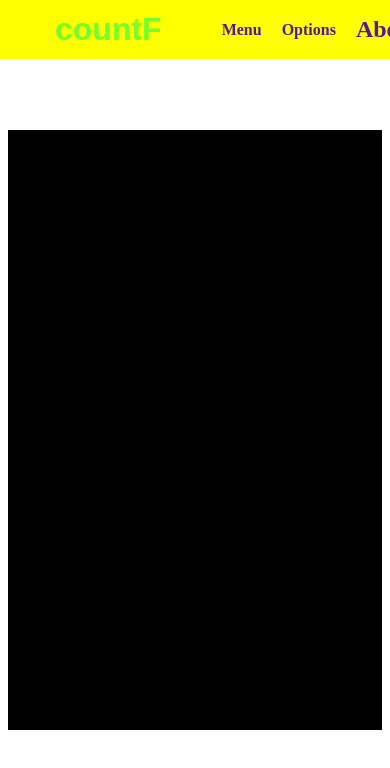
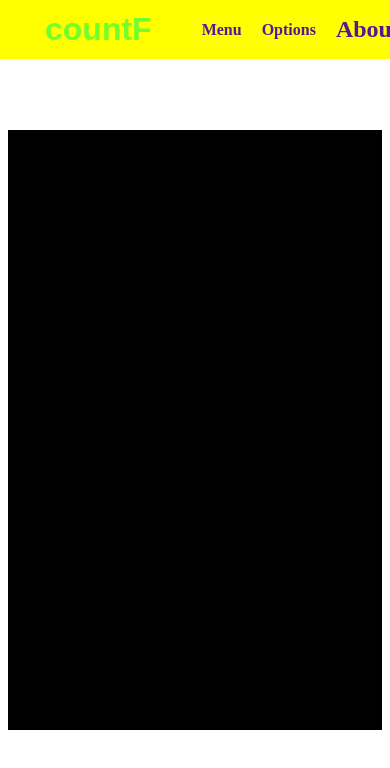
Before and after one commit to asadbek201001/tasbeh_V1, a plain HTML site: page index.html in a window 390 px wide. Drawn offline with Linux system fonts and the light colour scheme.

Commit message:
first commit

```diff
--- a/style.css
+++ b/style.css
@@ -19,7 +19,7 @@ h1 {
     color: rgb(113, 255, 47);
     font-size: 2em;
     text-align: center;
-    padding: 50px;
+    padding: 40px;
 
   }
 
@@ -388,7 +388,7 @@ a {
 @media (max-width: 768px) {
     h1 {
       font-size: 2em;
-      margin-left: 10px;
+      margin-left: 5px;
     }
 
     .first-h2, .second-h2 {
```
